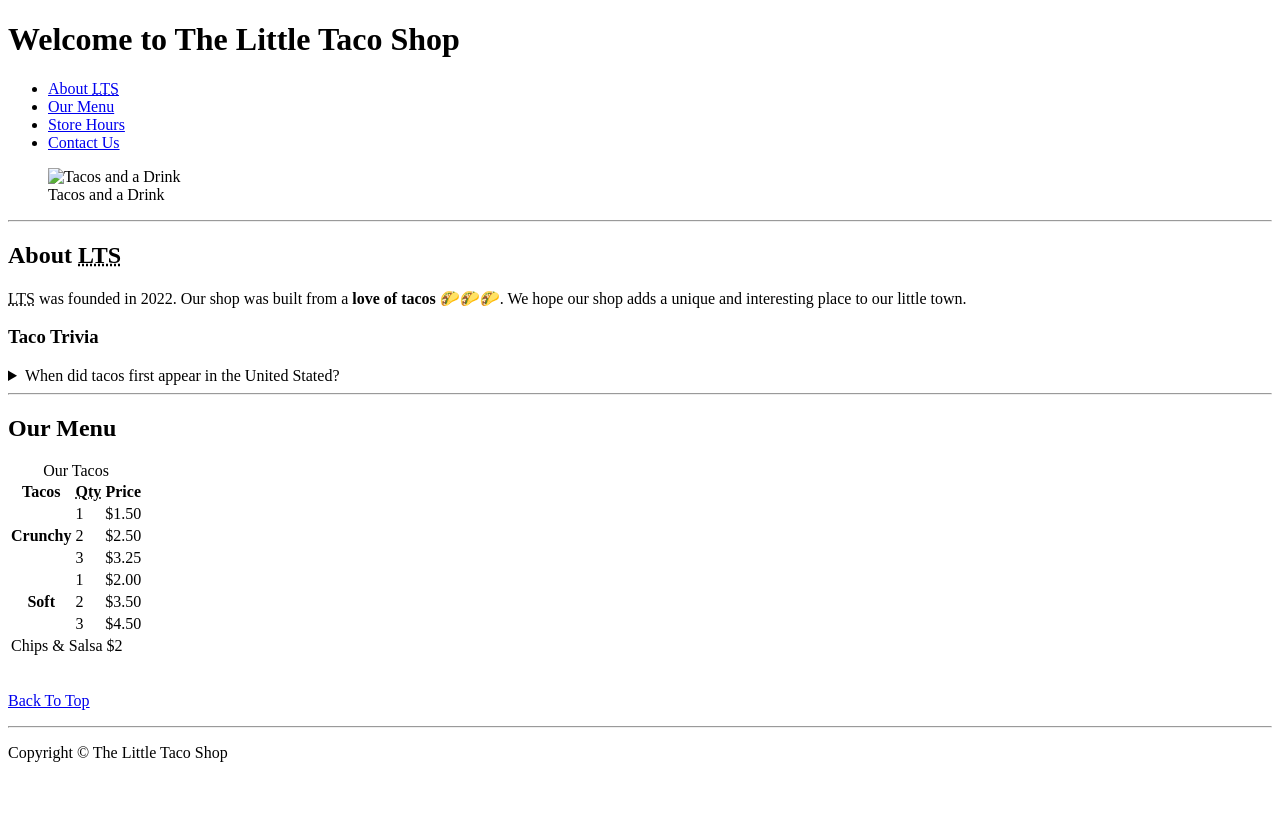
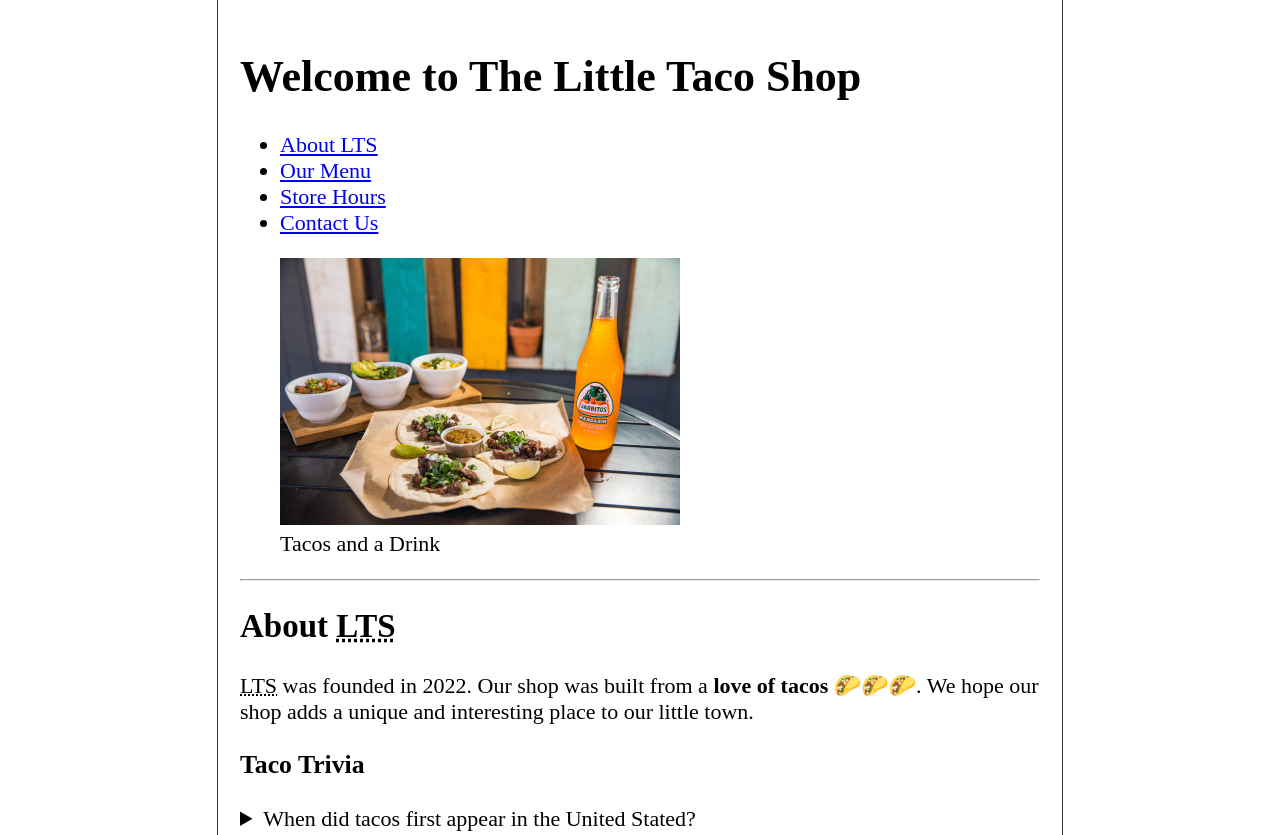
Before and after one commit to thienma1258/frontend-turtorial, a plain HTML site: page dongpham-html-example/index.html in a window 1280 px wide. Shown: the top 835 px of the page. Before the commit the page ends 800 px from the top, so only its background shows below. Drawn offline with Linux system fonts and the light colour scheme; the site is published under a folder, as on GitHub Pages, so addresses that start at the root find nothing.

Commit message:
fix path

```diff
--- a/dongpham-html-example/index.html
+++ b/dongpham-html-example/index.html
@@ -7,7 +7,7 @@
     <meta name="description" content="The official website for The Little Taco Shop">
     <title>The Little Taco Shop</title>
     <link rel="icon" href="favicon.ico" type="image/x-icon">
-    <link rel="stylesheet" href="/css/style.css">
+    <link rel="stylesheet" href="./css/style.css">
 </head>
 
 <body>
@@ -16,22 +16,22 @@
         <nav>
             <ul>
                 <li>
-                    <a href="#about">About <abbr title="The Little Taco Shop">LTS</abbr></a>
+                    <a href="/#about">About <abbr title="The Little Taco Shop">LTS</abbr></a>
                 </li>
                 <li>
-                    <a href="#menu">Our Menu</a>
+                    <a href="/#menu">Our Menu</a>
                 </li>
                 <li>
-                    <a href="hours.html">Store Hours</a>
+                    <a href="./hours.html">Store Hours</a>
                 </li>
                 <li>
-                    <a href="contact.html">Contact Us</a>
+                    <a href="./contact.html">Contact Us</a>
                 </li>
             </ul>
         </nav>
 
         <figure>
-            <img src="/img/tacos_and_drink_400x267.png" alt="Tacos and a Drink" title="We love tacos!" width="400"
+            <img src="./img/tacos_and_drink_400x267.png" alt="Tacos and a Drink" title="We love tacos!" width="400"
                 height="267">
             <figcaption>
                 Tacos and a Drink
```
Also changed, not shown: dongpham-html-example/contact.html (+3 -3 lines), dongpham-html-example/hours.html (+3 -3 lines).
